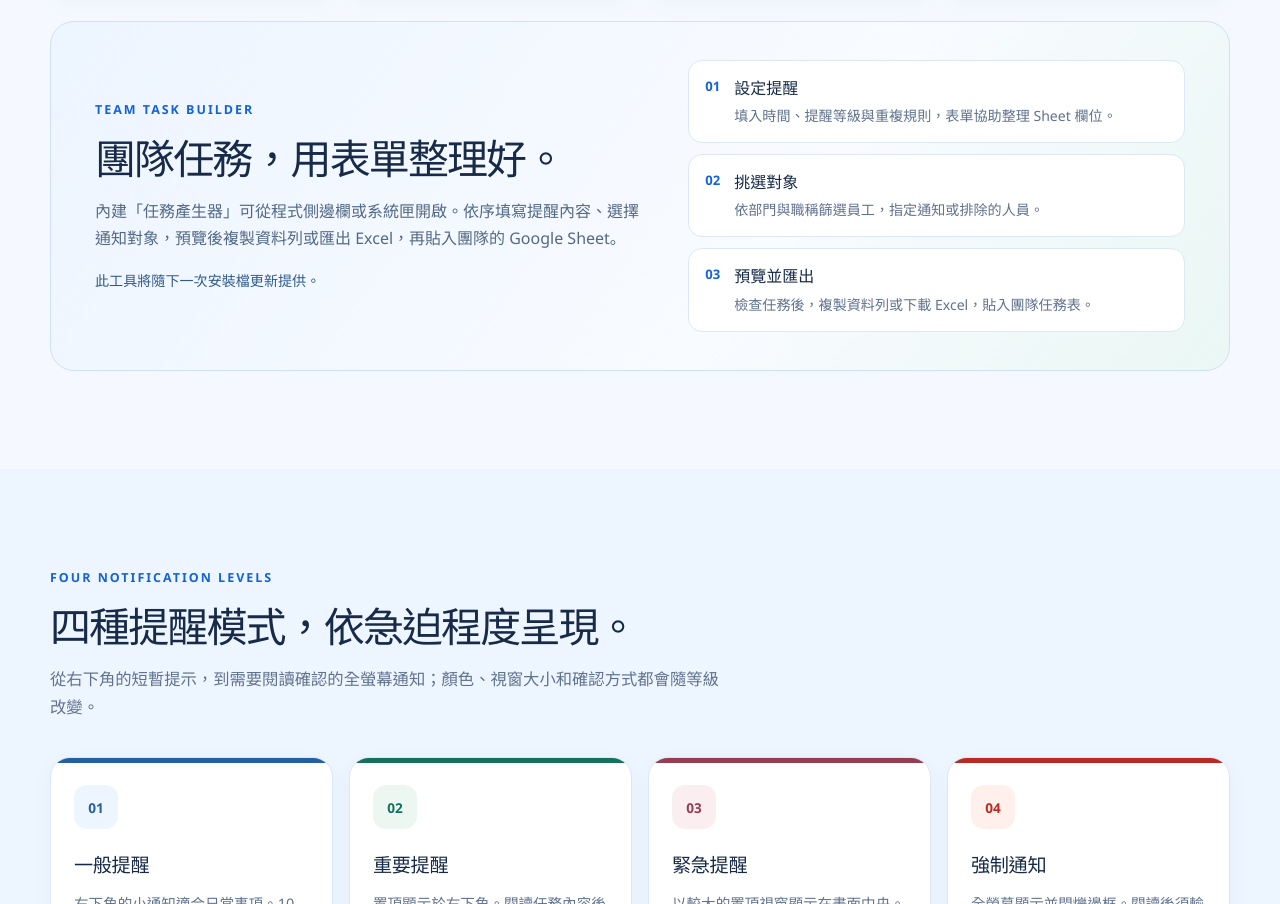
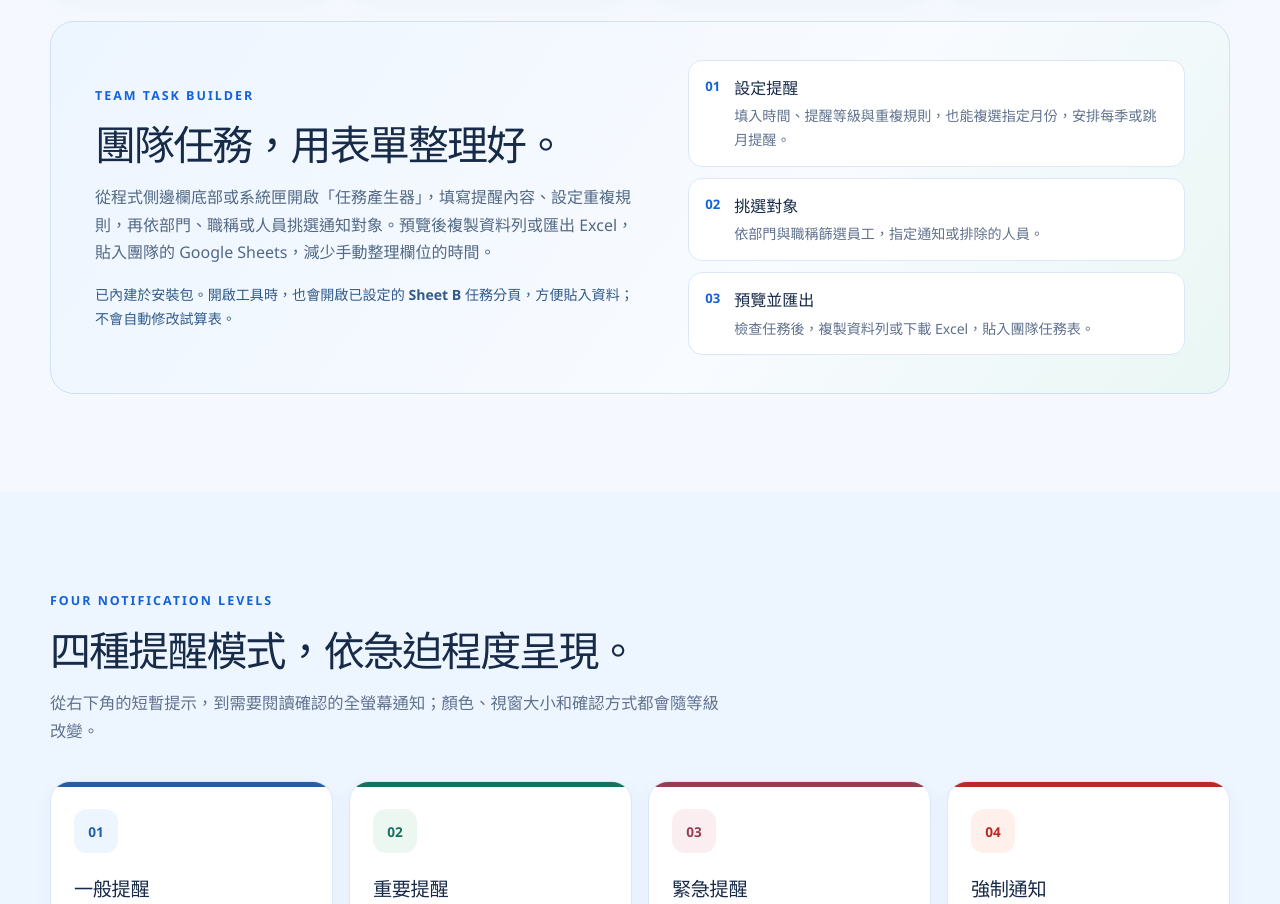
Before and after one commit to bruce-yang-422/cloud-alarm-overlay, a plain HTML site: page index.html in a window 1280 px wide. Shown: the part 1270-2174 px from the top of the page. Drawn offline with Linux system fonts and the light colour scheme.

Commit message:
docs: 更新已上線任務產生器介紹 / refresh available task builder description
將首頁工具區塊改為已內建的功能說明，補充指定月份、通知對象、匯出及開啟 Sheet B，並同步更新 SEO 與社群摘要。

Describe the bundled task builder, selected-month schedules, recipients, export workflow and configured Sheet B; update SEO, social metadata and structured description.

```diff
--- a/index.html
+++ b/index.html
@@ -4,7 +4,7 @@
   <meta charset="utf-8">
   <meta name="viewport" content="width=device-width, initial-scale=1">
   <meta name="theme-color" content="#f5f9ff">
-  <meta name="description" content="Cloud Alarm Overlay 是 Windows 桌面提醒程式：建立本機任務、同步 Google Sheets 團隊任務，提供四種提醒模式、確認紀錄與番茄鐘，並介紹即將加入的內建任務產生器。">
+  <meta name="description" content="Cloud Alarm Overlay 是 Windows 桌面提醒程式：建立本機任務、同步 Google Sheets 團隊任務，提供四種提醒模式、確認紀錄與番茄鐘，並內建可產生 Google Sheets 任務資料的表單工具。">
   <meta name="robots" content="index,follow,max-image-preview:large">
   <title>Cloud Alarm Overlay｜Windows 桌面提醒、任務同步與番茄鐘</title>
   <link rel="canonical" href="https://bruce-yang-422.github.io/cloud-alarm-overlay/">
@@ -14,7 +14,7 @@
   <meta property="og:locale" content="zh_TW">
   <meta property="og:site_name" content="Cloud Alarm Overlay">
   <meta property="og:title" content="Cloud Alarm Overlay｜重要的事，準時看見">
-  <meta property="og:description" content="Windows 桌面提醒程式，整合本機與 Google Sheets 任務、四種提醒模式、番茄鐘，以及即將提供的任務產生器。">
+  <meta property="og:description" content="Windows 桌面提醒程式，整合本機與 Google Sheets 任務、四種提醒模式、番茄鐘，以及內建的任務產生器表單工具。">
   <meta property="og:url" content="https://bruce-yang-422.github.io/cloud-alarm-overlay/">
   <meta property="og:image" content="https://bruce-yang-422.github.io/cloud-alarm-overlay/site-assets/og-preview.png">
   <meta property="og:image:width" content="1200">
@@ -22,7 +22,7 @@
   <meta property="og:image:alt" content="Cloud Alarm Overlay：重要的事，準時看見。Windows 桌面提醒程式介面預覽。">
   <meta name="twitter:card" content="summary_large_image">
   <meta name="twitter:title" content="Cloud Alarm Overlay｜重要的事，準時看見">
-  <meta name="twitter:description" content="Windows 桌面提醒、Google Sheets 任務同步、分級通知、番茄鐘與即將提供的任務產生器。">
+  <meta name="twitter:description" content="Windows 桌面提醒、Google Sheets 任務同步、分級通知、番茄鐘與內建任務產生器。">
   <meta name="twitter:image" content="https://bruce-yang-422.github.io/cloud-alarm-overlay/site-assets/og-preview.png">
   <script type="application/ld+json">
     {
@@ -31,7 +31,7 @@
       "@id": "https://bruce-yang-422.github.io/cloud-alarm-overlay/#software",
       "name": "Cloud Alarm Overlay",
       "url": "https://bruce-yang-422.github.io/cloud-alarm-overlay/",
-      "description": "Windows 桌面提醒程式，支援本機任務、Google Sheets 公開 CSV 同步、四種提醒模式、確認紀錄與番茄鐘。",
+      "description": "Windows 桌面提醒程式，支援本機任務、Google Sheets 公開 CSV 同步、四種提醒模式、確認紀錄、番茄鐘與內建任務產生器。",
       "applicationCategory": "BusinessApplication",
       "operatingSystem": "Windows",
       "image": "https://bruce-yang-422.github.io/cloud-alarm-overlay/site-assets/og-preview.png",
@@ -353,11 +353,11 @@
           <div>
             <p class="section-kicker">TEAM TASK BUILDER</p>
             <h2 id="builder-title">團隊任務，用表單整理好。</h2>
-            <p class="builder-intro">內建「任務產生器」可從程式側邊欄或系統匣開啟。依序填寫提醒內容、選擇通知對象，預覽後複製資料列或匯出 Excel，再貼入團隊的 Google Sheet。</p>
-            <p class="builder-availability">此工具將隨下一次安裝檔更新提供。</p>
+            <p class="builder-intro">從程式側邊欄底部或系統匣開啟「任務產生器」，填寫提醒內容、設定重複規則，再依部門、職稱或人員挑選通知對象。預覽後複製資料列或匯出 Excel，貼入團隊的 Google Sheets，減少手動整理欄位的時間。</p>
+            <p class="builder-availability">已內建於安裝包。開啟工具時，也會開啟已設定的 Sheet B 任務分頁，方便貼入資料；不會自動修改試算表。</p>
           </div>
           <ol class="builder-steps" aria-label="任務產生器使用方式">
-            <li><span>01</span><div><strong>設定提醒</strong><p>填入時間、提醒等級與重複規則，表單協助整理 Sheet 欄位。</p></div></li>
+            <li><span>01</span><div><strong>設定提醒</strong><p>填入時間、提醒等級與重複規則，也能複選指定月份，安排每季或跳月提醒。</p></div></li>
             <li><span>02</span><div><strong>挑選對象</strong><p>依部門與職稱篩選員工，指定通知或排除的人員。</p></div></li>
             <li><span>03</span><div><strong>預覽並匯出</strong><p>檢查任務後，複製資料列或下載 Excel，貼入團隊任務表。</p></div></li>
           </ol>
```
